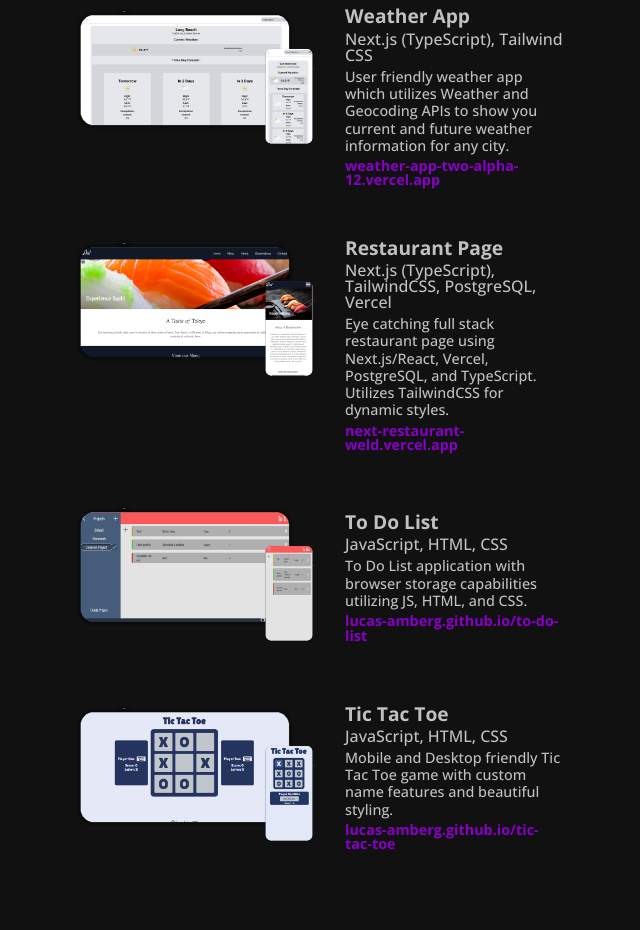
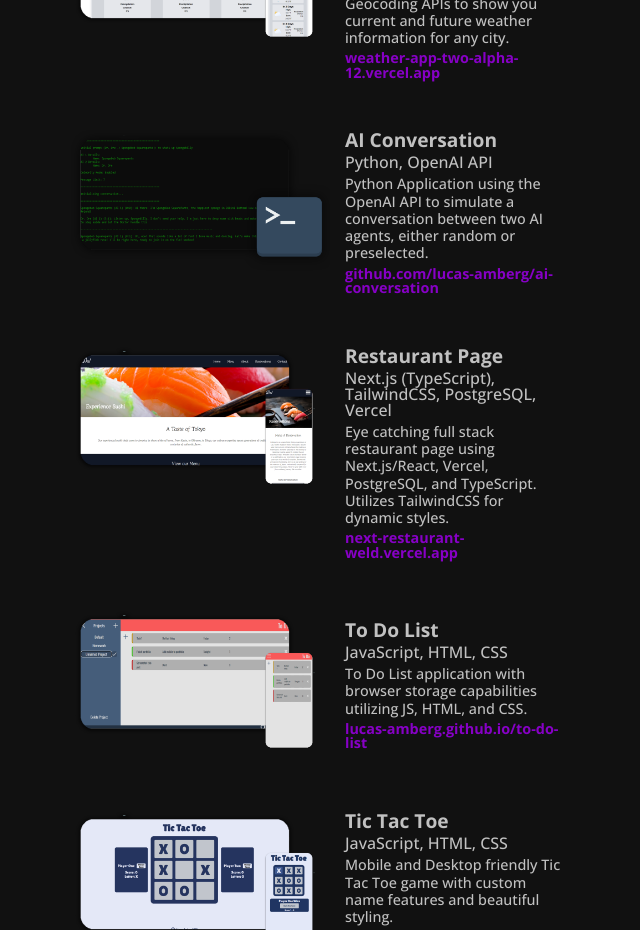
Before and after one commit to lucas-amberg/personal-website, a React (Vite) app in the folder personal-website-frontend/: page / in a window 1280 px wide. Shown: the part 4040-4970 px from the top of the page, without its empty margins (326-966 px from the left). Built offline with nearby package versions, Linux system fonts and the light colour scheme.

Commit message:
Add AI Conversation to portfolio, fix spacing in who am I

```diff
--- a/personal-website-frontend/src/components/Portfolio.jsx
+++ b/personal-website-frontend/src/components/Portfolio.jsx
@@ -5,6 +5,7 @@ import toDoImage from '../assets/images/portfolio-images/to-do-image.png'
 import ticTacToeImage from '../assets/images/portfolio-images/tic-tac-toe.png'
 import weatherAppImage from '../assets/images/portfolio-images/weather-app.png'
 import restaurantImage from '../assets/images/portfolio-images/restaurant.png'
+import aiConvoImage from '../assets/images/portfolio-images/ai-conversation.png'
 
 //Each portfolio item component will display an image preview of the project,
 //a list of skills used in the project, a description of the project,
@@ -32,6 +33,7 @@ const toDoDescription = 'To Do List application with browser storage capabilitie
 const ticTacToeDescription = 'Mobile and Desktop friendly Tic Tac Toe game with custom name features and beautiful styling.'
 const weatherAppDescription = 'User friendly weather app which utilizes Weather and Geocoding APIs to show you current and future weather information for any city.'
 const restaurantDescription = 'Eye catching full stack restaurant page using Next.js/React, Vercel, PostgreSQL, and TypeScript. Utilizes TailwindCSS for dynamic styles.'
+const aiConvoDescription = 'Python Application using the OpenAI API to simulate a conversation between two AI agents, either random or preselected.'
 
 //This component stores all of the portfolio items and it is used in the app component
 function Portfolio() {
@@ -41,9 +43,10 @@ function Portfolio() {
                 <div className='portfolio-items'>
                     <PortfolioItem img={rhaptecImage} dir='left' title={'Rhaptec Website'} tech={'React (JavaScript), CSS, Node.js, Express'} description={rhaptecDescription} link={'rhaptec-dev.fly.dev'} />
                     <PortfolioItem img={weatherAppImage} dir='right' title={'Weather App'} tech={'Next.js (TypeScript), Tailwind CSS'} description={weatherAppDescription} link={'weather-app-two-alpha-12.vercel.app'}/>
-                    <PortfolioItem img={restaurantImage} dir='left' description={restaurantDescription} title='Restaurant Page' tech='Next.js (TypeScript), TailwindCSS, PostgreSQL, Vercel' link='next-restaurant-weld.vercel.app'/>
-                    <PortfolioItem img={toDoImage} dir='right' title={'To Do List'} tech={'JavaScript, HTML, CSS'} description={toDoDescription} link={'lucas-amberg.github.io/to-do-list'} />
-                    <PortfolioItem img={ticTacToeImage} dir='left' title='Tic Tac Toe' tech='JavaScript, HTML, CSS' description={ticTacToeDescription} link='lucas-amberg.github.io/tic-tac-toe' />
+                    <PortfolioItem img={aiConvoImage} dir='left' description={aiConvoDescription} title='AI Conversation' tech='Python, OpenAI API' link='github.com/lucas-amberg/ai-conversation'/>
+                    <PortfolioItem img={restaurantImage} dir='right' description={restaurantDescription} title='Restaurant Page' tech='Next.js (TypeScript), TailwindCSS, PostgreSQL, Vercel' link='next-restaurant-weld.vercel.app'/>
+                    <PortfolioItem img={toDoImage} dir='left' title={'To Do List'} tech={'JavaScript, HTML, CSS'} description={toDoDescription} link={'lucas-amberg.github.io/to-do-list'} />
+                    <PortfolioItem img={ticTacToeImage} dir='right' title='Tic Tac Toe' tech='JavaScript, HTML, CSS' description={ticTacToeDescription} link='lucas-amberg.github.io/tic-tac-toe' />
 
                 </div>
             </div>
--- a/personal-website-frontend/src/components/WhoAmI.jsx
+++ b/personal-website-frontend/src/components/WhoAmI.jsx
@@ -14,7 +14,7 @@ function WhoAmI() {
                         <div className="who-title">Who Am I?</div>
                         <div className="who-info">
                             <div>I am a 20 year old <span className="who-important">Software Engineer</span>
-                            and I am currently a <span className="who-important">Sophomore</span> studying
+                            &nbsp;and I am currently a <span className="who-important">Sophomore</span> studying
                             <span className="who-important"> Computer Science </span>at
                             <span className="who-important"> California State University, Long Beach</span>.</div>
                             <div>I have been coding for 4 years, since my Sophomore year of high school. When I am not
```
Also changed, not shown: personal-website-frontend/src/components/MySkills.jsx (+8 -0 lines), personal-website-frontend/src/assets/images/portfolio-images/ai-conversation.png (added).
